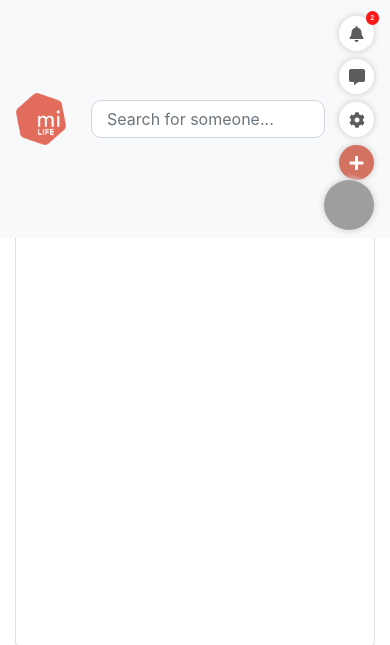
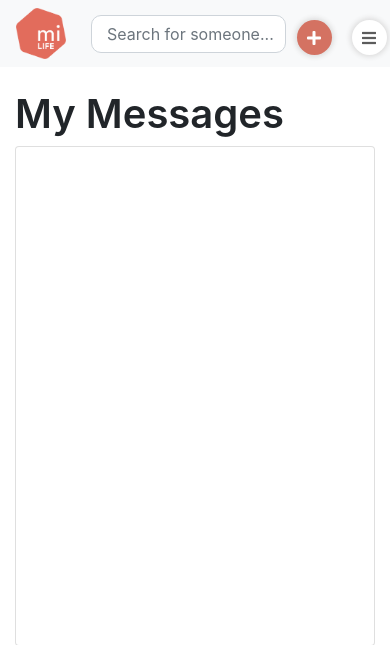
Before and after one commit to Ethaniha/miLife.today, a PHP site: page /messages.php in a window 390 px wide. Shown: the top 645 px of the page. Run offline with PHP 8.4, Linux system fonts and the light colour scheme; the visitor is signed in with stand-in values (Sample User, id 1); data comes from the database, SQL or seed files in the repository; data that the repository does not hold is empty; some libraries are stand-ins or nearby versions; grey boxes are pictures that could not be loaded.

Commit message:
Mobile Enhancements

```diff
--- a/css/main.css
+++ b/css/main.css
@@ -106,6 +106,10 @@ img.searchimg {
   background-position: center center; /* Center the image */
   background-repeat: no-repeat; /* Do not repeat the image */
   background-size: cover; /* Resize the background image to cover the entire container */
+}
+
+#mobileBtn{
+  display: none;
 }
 
 .post{
@@ -328,7 +332,18 @@ div.message-from-other {
 @media only screen and (min-width: 214px) and (max-width: 767px) {
 
   .navbar-center{
-    width: 60%;
+    width: 50%;
+  }
+
+  .navbar-rightside{
+    width: 30%;
+    flex-direction: row;
+    float: left;
+  }
+
+  #p-4{
+    padding: 50px;
+    margin: auto;
   }
 
   #feedHeader{
@@ -343,4 +358,26 @@ div.message-from-other {
     padding: 100px 20px 100px 20px;
     min-height: 200px;
   }
+
+  .navbar-icon{
+    float: left;
+    list-style: none;
+  }
+
+  #alertsBtn{
+    display: none;
+  }
+
+  #messagesBtn{
+    display: none;
+  }
+  #settingsBtn{
+    display: none;
+  }
+  #mobileBtn{
+    display: block;
+  }
+  #navbar-profile-icon{
+    display: none;
+  }
 }
--- a/head.php
+++ b/head.php
@@ -103,8 +103,24 @@
   <script src="https://ajax.googleapis.com/ajax/libs/jquery/3.3.1/jquery.min.js"></script>
   <meta name="apple-mobile-web-app-capable" content="yes">
   <meta name="viewport" content="width=device-width, initial-scale=1, maximum-scale=1, user-scalable=no">
+  <div class="pos-f-t">
+  <div class="collapse bg-dark p-4" id="navbarToggleMenu">
+  <?php if(isset($_SESSION['login_user'])) {
+      echo '<ul class="navbar-nav navbar-rightside">
+  <li>
+      <i class="fas fa-bell navbar-icon" data-count="2"></i>
+      </li>
+      <li>
+      <a href="messages.php"><i class="fas fa-comment-alt navbar-icon"></i></a>
+      </li>
+      <li>
+      <a href="user_settings.php"><i class="fas fa-cog navbar-icon" ></i></a>
+      </li>
+      <li>
+      <a href="user_profile.php?username='.$_SESSION['username'].'"><i class="navbar-icon" style="background-image: url(Assets/imgs/users/'.$user_image.') !important;" ></i> </a>
+      </li></ul>';} ?>
+  </div>
   <nav class="navbar navbar-expand-sm bg-light navbar-light">
-
     <div class="container">
       <div class="navbar-leftside">
    <a href="index.php"><img src="../Assets/logo.png" alt="Logo" id="navbar-logo"></a>
@@ -140,6 +156,9 @@
       </li>
       <li>
       <a href="user_profile.php?username='.$_SESSION['username'].'"><i class="navbar-icon" id="navbar-profile-icon" style="background-image: url(Assets/imgs/users/'.$user_image.') !important;" ></i> </a>
+      </li>
+      <li>
+      <a href="#" class="navbar-icon" id="mobileBtn" data-toggle="collapse" data-target="#navbarToggleMenu"><i class="fas fa-bars"></i></a>
       </li>';
     }  else {
           echo '<li class="ml-auto" ><a href="login.php"><i class="fas fa-sign-in-alt navbar-icon"></i></a></li>';
```
